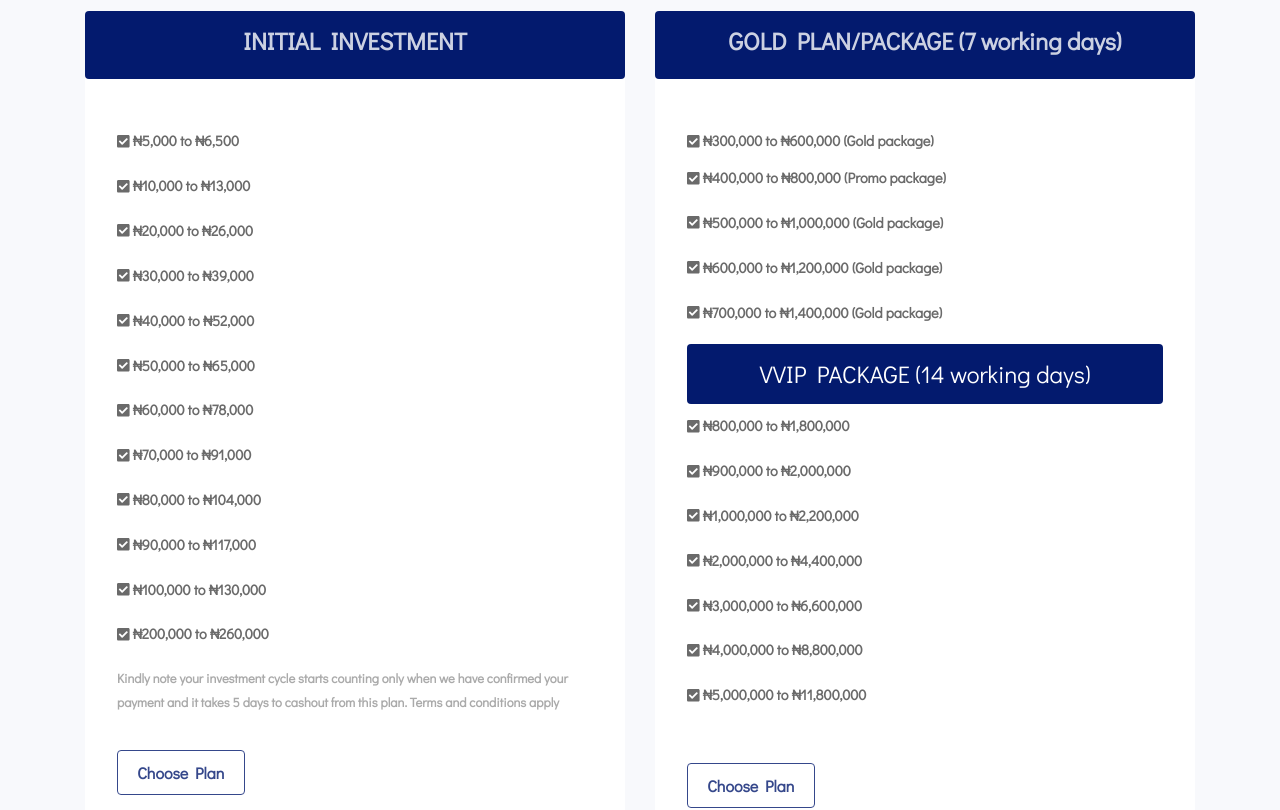
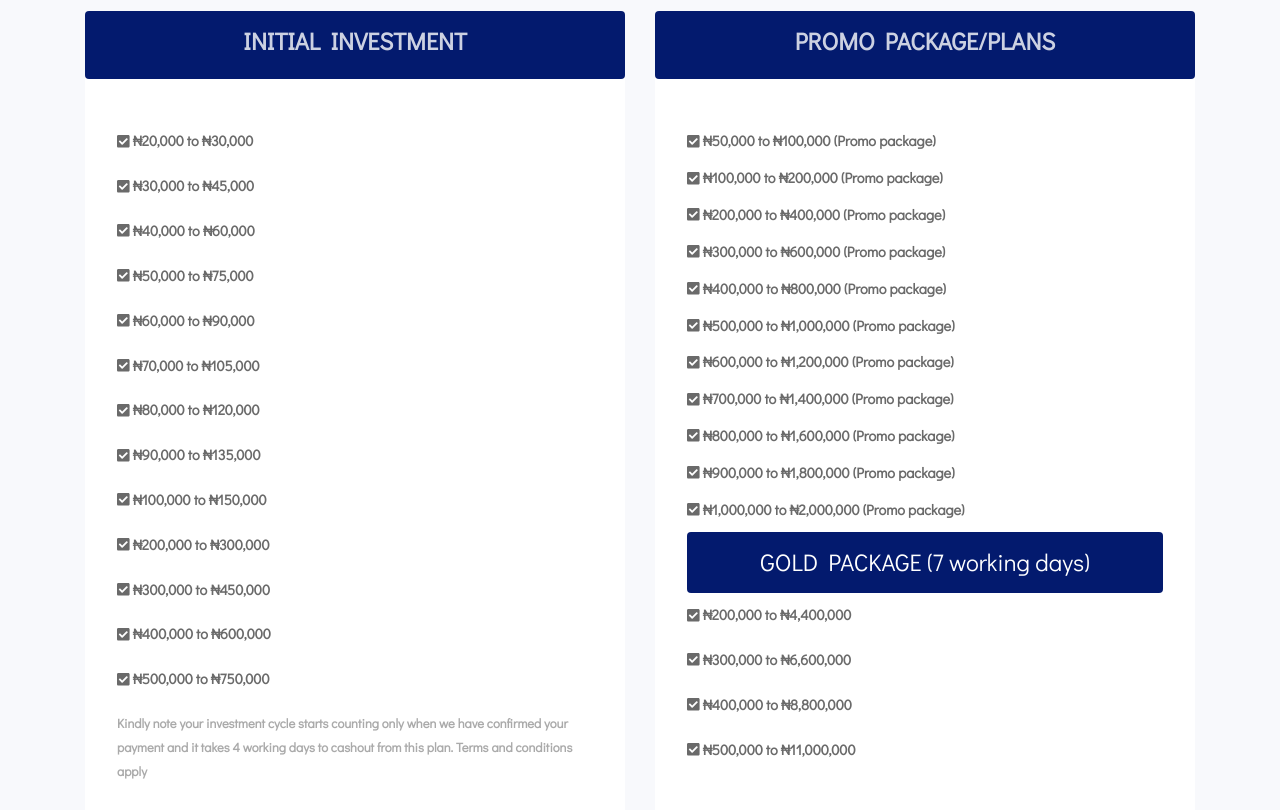
Before and after one commit to Achilles45/extraincome, a Vue app: page / in a window 1280 px wide. Shown: the part 2360-3170 px from the top of the page. Built offline with nearby package versions, Linux system fonts and the light colour scheme; no server answers.

Commit message:
Changed pricing to 50%

```diff
--- a/src/components/Dashboard.vue
+++ b/src/components/Dashboard.vue
@@ -63,7 +63,7 @@
                     <div class="summary__card two pt-4">
                      <i class="fa fa-credit-card"></i>
                      <div class="content pl-4">
-                         <h6>Total Profit(30% plus your capital)</h6>
+                         <h6>Total Profit(50% plus your capital)</h6>
                          <h5>&#8358; {{ available_balance }}</h5>
                      </div>
                   </div>
@@ -99,7 +99,7 @@
                 theme: 'dark',
                 width: '100%'
                 }" /> -->
-              <p class="note">Kindly note that your investment lifecycle will only begin to count when you have been verified to have made payment for your selected plan. Your returns of 30% of your investment and your capital would be paid back in 5 days for initial investment. Also, should you find any difficulties in using the platform, kindly use livechat widget to send a message and our customer success team will respond as soon as possible. Happy investing.</p>
+              <p class="note">Kindly note that your investment lifecycle will only begin to count when you have been verified to have made payment for your selected plan. Your returns of 50% of your investment and your capital would be paid back in 4 days for initial investment. Also, should you find any difficulties in using the platform, kindly use livechat widget to send a message and our customer success team will respond as soon as possible. Happy investing.</p>
               </div>
             <!--End of Dashboard
             =========================-->
--- a/src/components/Intro.vue
+++ b/src/components/Intro.vue
@@ -9,7 +9,7 @@
               </div>
               <div class="col-md-1"></div>
               <div class="col-md-7 pt-5">
-                          <p>Extra Income Investment company is an investment platform whereby you generate 30% returns on investment added to your capital in 5 working days as a first timer.
+                          <p>Extra Income Investment company is an investment platform whereby you generate 50% returns on investment added to your capital in 4 working days as a first timer.
                         Note: Recommitment is 100% of your investment.<br /></p>
                         <p>How we make it happen</p>
                         <hr>
--- a/src/components/Pricing.vue
+++ b/src/components/Pricing.vue
@@ -13,19 +13,22 @@
                      <h4>INITIAL INVESTMENT</h4>
                  </div>
                  <div class="body">
-                    <h6 class="pb-2"><i class="fa fa-check-square"> </i> &#8358;5,000 to &#8358;6,500</h6>
-                    <h6 class="pb-2"><i class="fa fa-check-square"> </i> &#8358;10,000 to &#8358;13,000</h6>
-                    <h6 class="pb-2"><i class="fa fa-check-square"> </i> &#8358;20,000 to &#8358;26,000</h6>
-                    <h6 class="pb-2"><i class="fa fa-check-square"> </i> &#8358;30,000 to &#8358;39,000</h6>
-                    <h6 class="pb-2"><i class="fa fa-check-square"> </i> &#8358;40,000 to &#8358;52,000</h6>
-                    <h6 class="pb-2"><i class="fa fa-check-square"> </i> &#8358;50,000 to &#8358;65,000</h6>
-                    <h6 class="pb-2"><i class="fa fa-check-square"> </i> &#8358;60,000 to &#8358;78,000</h6>
-                    <h6 class="pb-2"><i class="fa fa-check-square"> </i> &#8358;70,000 to &#8358;91,000</h6>
-                    <h6 class="pb-2"><i class="fa fa-check-square"> </i> &#8358;80,000 to &#8358;104,000</h6>
-                    <h6 class="pb-2"><i class="fa fa-check-square"> </i> &#8358;90,000 to &#8358;117,000</h6>
-                    <h6 class="pb-2"><i class="fa fa-check-square"> </i> &#8358;100,000 to &#8358;130,000</h6>
-                    <h6 class="pb-2"><i class="fa fa-check-square"> </i> &#8358;200,000 to &#8358;260,000</h6>
-                    <small>Kindly note your investment cycle starts counting only when we have confirmed your payment and it takes 5 days to cashout from this plan. Terms and conditions apply</small><br>
+                    <!-- <h6 class="pb-2"><i class="fa fa-check-square"> </i> &#8358;5,000 to &#8358;6,500</h6>
+                    <h6 class="pb-2"><i class="fa fa-check-square"> </i> &#8358;10,000 to &#8358;13,000</h6> -->
+                    <h6 class="pb-2"><i class="fa fa-check-square"> </i> &#8358;20,000 to &#8358;30,000</h6>
+                    <h6 class="pb-2"><i class="fa fa-check-square"> </i> &#8358;30,000 to &#8358;45,000</h6>
+                    <h6 class="pb-2"><i class="fa fa-check-square"> </i> &#8358;40,000 to &#8358;60,000</h6>
+                    <h6 class="pb-2"><i class="fa fa-check-square"> </i> &#8358;50,000 to &#8358;75,000</h6>
+                    <h6 class="pb-2"><i class="fa fa-check-square"> </i> &#8358;60,000 to &#8358;90,000</h6>
+                    <h6 class="pb-2"><i class="fa fa-check-square"> </i> &#8358;70,000 to &#8358;105,000</h6>
+                    <h6 class="pb-2"><i class="fa fa-check-square"> </i> &#8358;80,000 to &#8358;120,000</h6>
+                    <h6 class="pb-2"><i class="fa fa-check-square"> </i> &#8358;90,000 to &#8358;135,000</h6>
+                    <h6 class="pb-2"><i class="fa fa-check-square"> </i> &#8358;100,000 to &#8358;150,000</h6>
+                    <h6 class="pb-2"><i class="fa fa-check-square"> </i> &#8358;200,000 to &#8358;300,000</h6>
+                    <h6 class="pb-2"><i class="fa fa-check-square"> </i> &#8358;300,000 to &#8358;450,000</h6>
+                    <h6 class="pb-2"><i class="fa fa-check-square"> </i> &#8358;400,000 to &#8358;600,000</h6>
+                    <h6 class="pb-2"><i class="fa fa-check-square"> </i> &#8358;500,000 to &#8358;750,000</h6>
+                    <small>Kindly note your investment cycle starts counting only when we have confirmed your payment and it takes 4 working days to cashout from this plan. Terms and conditions apply</small><br>
                     <div class="button__holder pt-5">
                          <router-link to="/signup" class="card__btn">Choose Plan</router-link>
                     </div>
@@ -48,23 +51,26 @@
               </div> -->
                <div class="card__content card3">
                  <div class="header text-center">
-                     <h4>GOLD PLAN/PACKAGE (7 working days)</h4>
+                     <h4>PROMO PACKAGE/PLANS</h4>
                  </div>
                  <div class="body">
-                    <h6><i class="fa fa-check-square"></i> &#8358;300,000 to &#8358;600,000 (Gold package)</h6>
-                    <h6 class="pb-2"><i class="fa fa-check-square"></i> &#8358;400,000 to &#8358;800,000 (Promo package)</h6>
-                    <h6 class="pb-2"><i class="fa fa-check-square"></i> &#8358;500,000 to &#8358;1,000,000 (Gold package)</h6>
-                    <h6 class="pb-2"><i class="fa fa-check-square"></i> &#8358;600,000 to &#8358;1,200,000 (Gold package)</h6>
-                    <h6 class="pb-2"><i class="fa fa-check-square"></i> &#8358;700,000 to &#8358;1,400,000 (Gold package)</h6>
+                    <h6><i class="fa fa-check-square"></i> &#8358;50,000 to &#8358;100,000 (Promo package)</h6>
+                    <h6><i class="fa fa-check-square"></i> &#8358;100,000 to &#8358;200,000 (Promo package)</h6>
+                    <h6><i class="fa fa-check-square"></i> &#8358;200,000 to &#8358;400,000 (Promo package)</h6>
+                    <h6><i class="fa fa-check-square"></i> &#8358;300,000 to &#8358;600,000 (Promo package)</h6>
+                    <h6><i class="fa fa-check-square"></i> &#8358;400,000 to &#8358;800,000 (Promo package)</h6>
+                    <h6><i class="fa fa-check-square"></i> &#8358;500,000 to &#8358;1,000,000 (Promo package)</h6>
+                    <h6><i class="fa fa-check-square"></i> &#8358;600,000 to &#8358;1,200,000 (Promo package)</h6>
+                    <h6><i class="fa fa-check-square"></i> &#8358;700,000 to &#8358;1,400,000 (Promo package)</h6>
+                    <h6><i class="fa fa-check-square"></i> &#8358;800,000 to &#8358;1,600,000 (Promo package)</h6>
+                    <h6><i class="fa fa-check-square"></i> &#8358;900,000 to &#8358;1,800,000 (Promo package)</h6>
+                    <h6><i class="fa fa-check-square"></i> &#8358;1,000,000 to &#8358;2,000,000 (Promo package)</h6>
 
-                    <h4 class="header text-center">VVIP PACKAGE (14 working days)</h4>
-                    <h6 class="pb-2"><i class="fa fa-check-square"></i> &#8358;800,000 to &#8358;1,800,000</h6>
-                    <h6 class="pb-2"><i class="fa fa-check-square"></i> &#8358;900,000 to &#8358;2,000,000</h6>
-                    <h6 class="pb-2"><i class="fa fa-check-square"></i> &#8358;1,000,000 to &#8358;2,200,000</h6>
-                    <h6 class="pb-2"><i class="fa fa-check-square"></i> &#8358;2,000,000 to &#8358;4,400,000</h6>
-                    <h6 class="pb-2"><i class="fa fa-check-square"></i> &#8358;3,000,000 to &#8358;6,600,000</h6>
-                    <h6 class="pb-2"><i class="fa fa-check-square"></i> &#8358;4,000,000 to &#8358;8,800,000</h6>
-                    <h6 class="pb-2"><i class="fa fa-check-square"></i> &#8358;5,000,000 to &#8358;11,800,000</h6>
+                    <h4 class="header text-center">GOLD PACKAGE (7 working days)</h4>
+                    <h6 class="pb-2"><i class="fa fa-check-square"></i> &#8358;200,000 to &#8358;4,400,000</h6>
+                    <h6 class="pb-2"><i class="fa fa-check-square"></i> &#8358;300,000 to &#8358;6,600,000</h6>
+                    <h6 class="pb-2"><i class="fa fa-check-square"></i> &#8358;400,000 to &#8358;8,800,000</h6>
+                    <h6 class="pb-2"><i class="fa fa-check-square"></i> &#8358;500,000 to &#8358;11,000,000</h6>
                   <div class="button__holder pt-5">
                          <router-link to="/signup" class="card__btn">Choose Plan</router-link>
                     </div>
--- a/src/components/Process.vue
+++ b/src/components/Process.vue
@@ -28,7 +28,7 @@
                       </div>
                       <div class="text">
                           <h4>Maturity & Payout</h4>
-                          <p>Our systems is able to track every investor and upon investment maturity, your capital and 30% returns is paid to you. No hidden charges, no story.</p>
+                          <p>Our systems is able to track every investor and upon investment maturity, your capital and 50% returns is paid to you. No hidden charges, no story.</p>
                       </div>
                   </div>
               </div>
--- a/src/views/Upload.vue
+++ b/src/views/Upload.vue
@@ -67,7 +67,7 @@
                         </div>
               </div>
               <hr>
-              <p class="note">Kindly note that your investment lifecycle will only begin to count when you have been verified to have made payment for your selected plan. Your returns of 30% of your investment and your capital would be paid back in 5 working days. Also, should you find any difficulties in using the platform, kindly use livechat widget to send a message and our customer success team will respond as soon as possible. Happy investing.</p>
+              <p class="note">Kindly note that your investment lifecycle will only begin to count when you have been verified to have made payment for your selected plan. Your returns of 50% of your investment and your capital would be paid back in 4 working days. Also, should you find any difficulties in using the platform, kindly use livechat widget to send a message and our customer success team will respond as soon as possible. Happy investing.</p>
               </div>
             <!--End of Dashboard
             =========================-->
```
Also changed, not shown: src/views/Signup.vue (+30 -24 lines).
